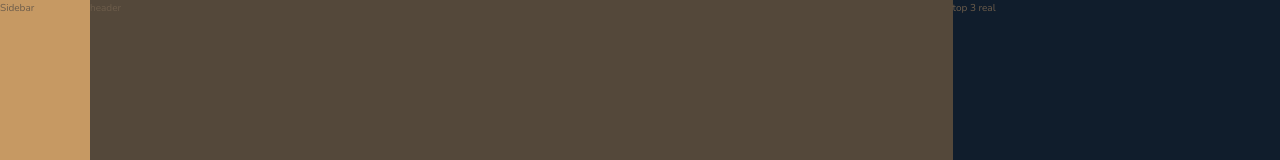
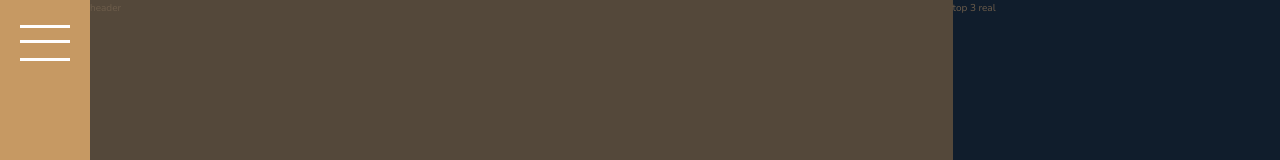
Before and after one commit to ilan-moroz/udemy-css-practice, a website: page Nexter/index.html in a window 1280 px wide. Shown: the top 160 px of the page. Drawn offline with nearby package versions, Linux system fonts and the light colour scheme.

Commit message:
side bar section

```diff
--- a/Nexter/index.html
+++ b/Nexter/index.html
@@ -15,7 +15,9 @@
     <title>nexter &mdash; your home, your freedom</title>
   </head>
   <body class="container">
-    <div class="sidebar">Sidebar</div>
+    <div class="sidebar">
+      <button class="nav-btn"></button>
+    </div>
     <header class="header">header</header>
     <div class="realtors">top 3 real</div>
     <section class="features">
--- a/Nexter/sass/_sidebar.scss
+++ b/Nexter/sass/_sidebar.scss
@@ -2,4 +2,34 @@
   background-color: $color-primary;
   grid-column: sidebar-start/sidebar-end;
   grid-row: 1/-1;
+  display: flex;
+  justify-content: center;
 }
+
+.nav-btn {
+  border: none;
+  border-radius: 0;
+
+  background-color: #fff;
+  height: 3px;
+  width: 5rem;
+  position: fixed;
+  margin-top: 4rem;
+
+  &::before,
+  &::after {
+    content: "";
+    background-color: #fff;
+    height: 3px;
+    width: 5rem;
+    display: block;
+  }
+
+  &::before {
+    transform: translateY(-1.5rem);
+  }
+
+  &::after {
+    transform: translateY(1.5rem);
+  }
+}
```
Also changed, not shown: Nexter/css/style.css, 1 other file.
